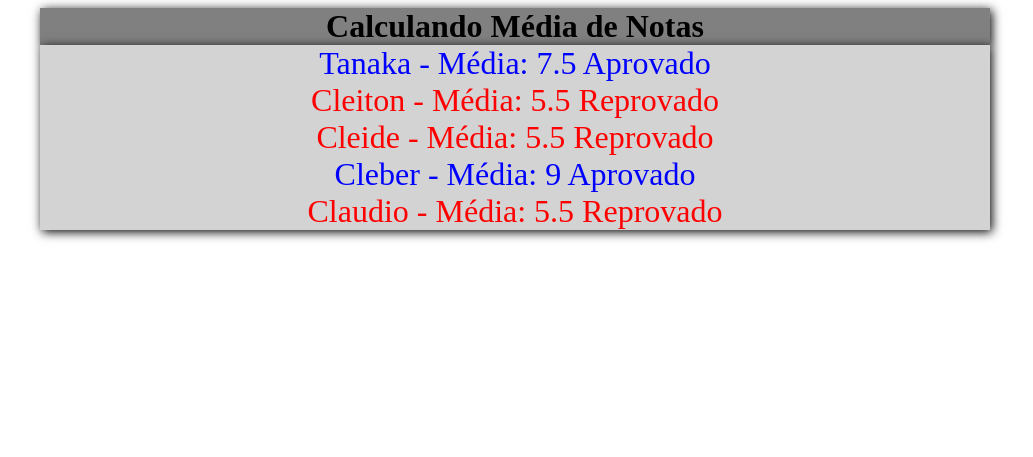
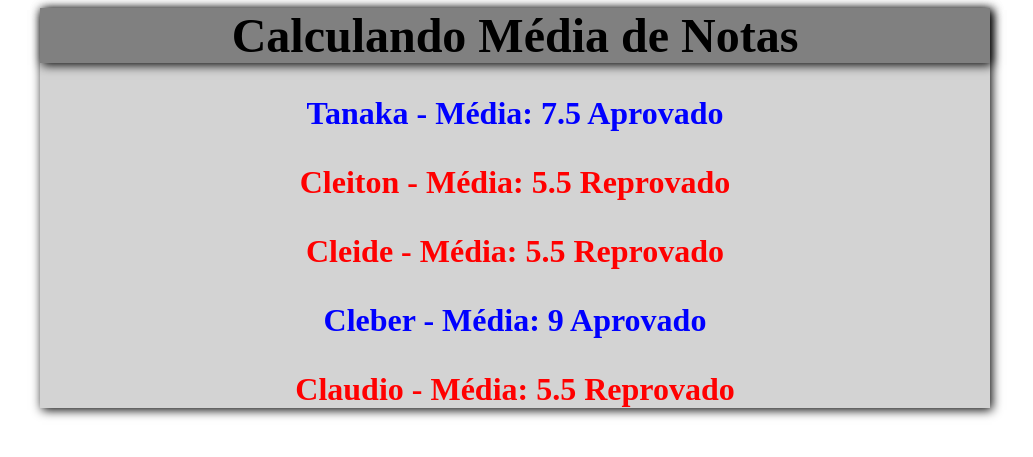
Before and after one commit to tanaka-11/aulas-php, a PHP site: page /exercicio05.php in a window 1280 px wide. Shown: the top 457 px of the page, without its empty margins (125-1158 px from the left). Run offline with PHP 8.4, Linux system fonts and the light colour scheme.

Commit message:
refatoração do codigo

```diff
--- a/exercicios/exercicio05.php
+++ b/exercicios/exercicio05.php
@@ -23,15 +23,15 @@ h1 {
     width: 950px;
 
     font-size: 2rem;
+    font-weight: 600;
 }
 
 </style>
 
 </head>
 <body>
-
+<article class="container">
     <h1>Calculando Média de Notas</h1>
-
     <?php
     function calcularMedia($nota1, $nota2) {
         return ($nota1 + $nota2) / 2;
@@ -50,22 +50,21 @@ h1 {
     ["nomeAluno" => "Cleber", "nota1" => 9, "nota2" => 9],
     ["nomeAluno" => "Claudio", "nota1" => 6, "nota2" => 5]
     ];
-    ?>
 
-    <div class="container">
-    <?php
     foreach ($alunos as $aluno) {
         $media = calcularMedia($aluno["nota1"], $aluno["nota2"]);
         $situacao = verificarSituacao($media);
 
         echo "<div style='color:".($situacao === "Aprovado"?"blue":"red")."'>";
+    ?>
 
-        echo $aluno["nomeAluno"]." - Média: ".$media." ".$situacao;
+    <p><?=$aluno["nomeAluno"]?> - Média: <?=$media?> <?=$situacao?></p>
 
+    <?php
         echo "</div>";
     }
     ?>
     </div>
-
+</article>
 </body>
 </html>
```
